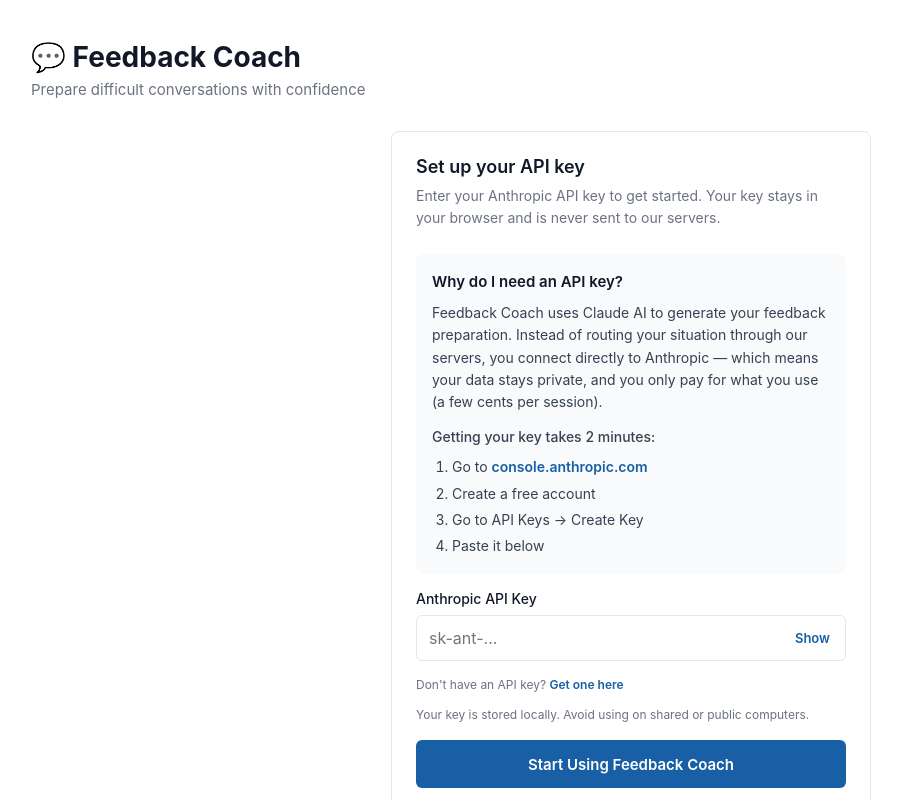
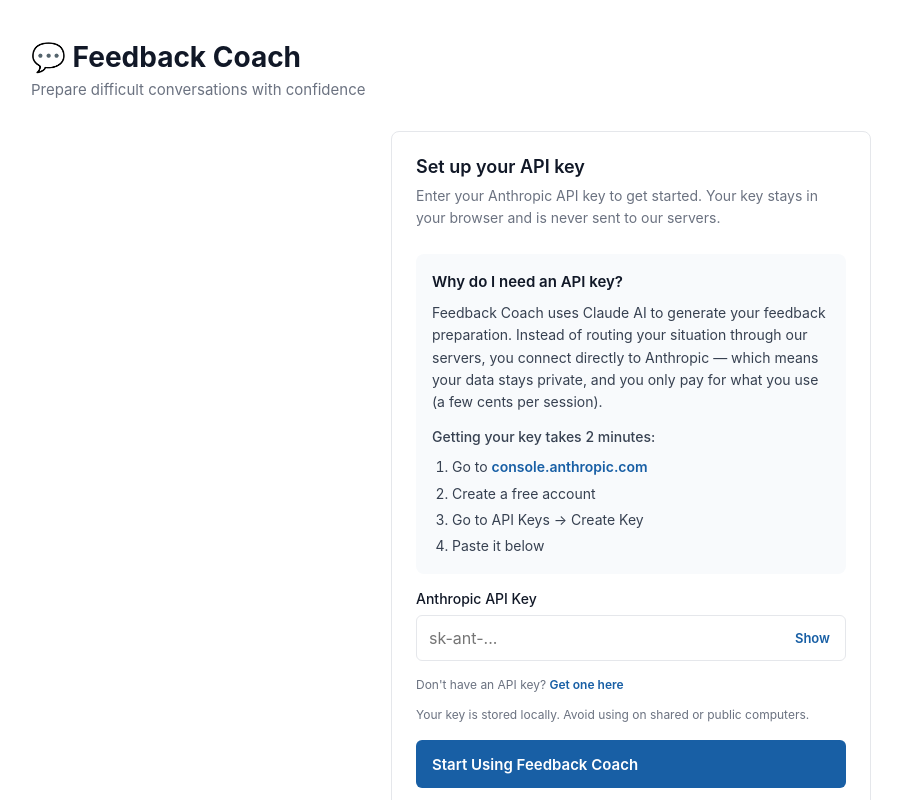
Before and after one commit to WieSoe/feedback-coach, a React (Vite) app: page / in a window 1280 px wide. Shown: the top 800 px of the page, without its empty margins (9-911 px from the left). Built offline with nearby package versions, Linux system fonts and the light colour scheme.

Commit message:
fix: left-align API key setup page

```diff
--- a/src/styles/ApiKeySetup.css
+++ b/src/styles/ApiKeySetup.css
@@ -1,10 +1,12 @@
 .api-setup {
   max-width: 480px;
   margin: 0 auto;
+  text-align: left;
 }
 
 .api-setup-header {
   margin-bottom: 24px;
+  text-align: left;
 }
 
 .api-setup h2 {
@@ -18,6 +20,7 @@
   color: #6b7280;
   line-height: 1.6;
   font-size: 14px;
+  text-align: left;
 }
 
 .api-setup-form {
@@ -33,6 +36,7 @@
   font-size: 14px;
   color: #374151;
   line-height: 1.6;
+  text-align: left;
 }
 
 .api-key-context h3 {
@@ -53,6 +57,7 @@
 .api-key-context ol {
   margin-top: 8px;
   padding-left: 20px;
+  text-align: left;
 }
 
 .api-key-context li + li {
@@ -169,3 +174,7 @@
   font-weight: bold;
   flex: 0 0 auto;
 }
+
+.api-setup .primary {
+  text-align: left;
+}
```
